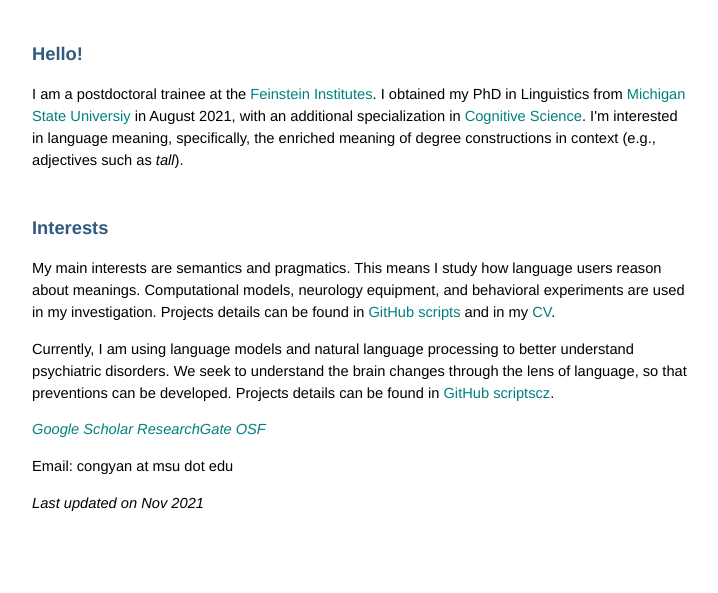
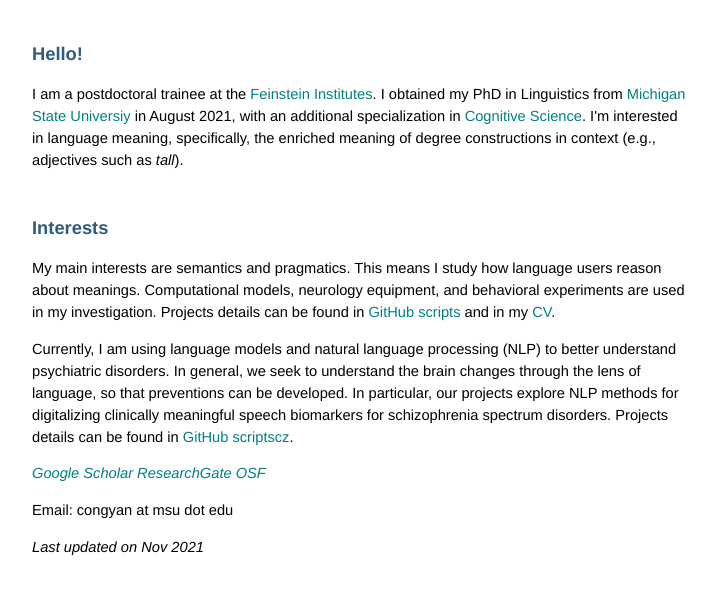
Before and after one commit to yancong222/yancong222.github.io, a plain HTML site: page index.html in a window 1280 px wide. Shown: the part 193-786 px from the top of the page, without its empty margins (278-996 px from the left). Drawn offline with Linux system fonts and the light colour scheme.

Commit message:
Update index.html

```diff
--- a/index.html
+++ b/index.html
@@ -47,8 +47,9 @@
     </p>
 
     <p>
-        Currently, I am using language models and natural language processing to better understand psychiatric disorders.
-        We seek to understand the brain changes through the lens of language, so that preventions can be developed.
+        Currently, I am using language models and natural language processing (NLP) to better understand psychiatric disorders.
+        In general, we seek to understand the brain changes through the lens of language, so that preventions can be developed.
+        In particular, our projects explore NLP methods for digitalizing clinically meaningful speech biomarkers for schizophrenia spectrum disorders.
         Projects details can be found in <a href=https://github.com/yancong222/scriptscz>GitHub scriptscz</a>.
     </p>
 
```
